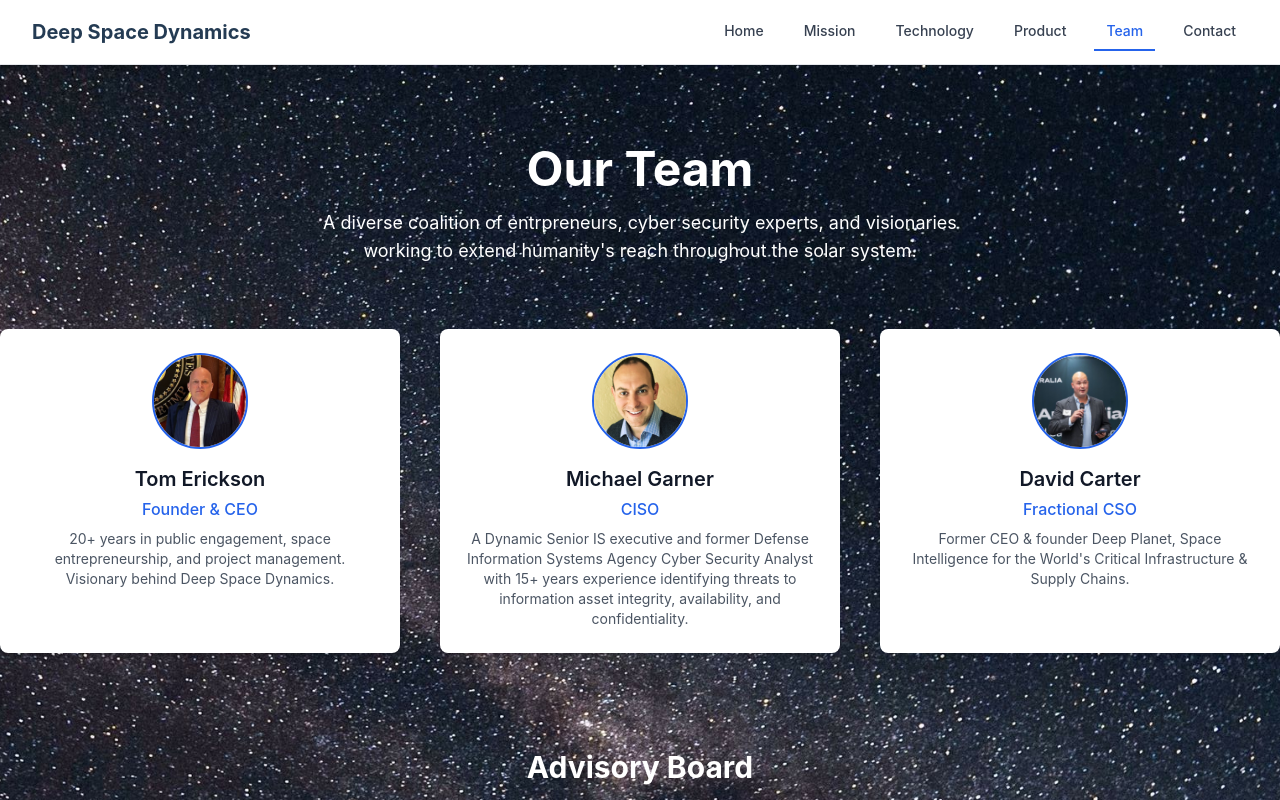
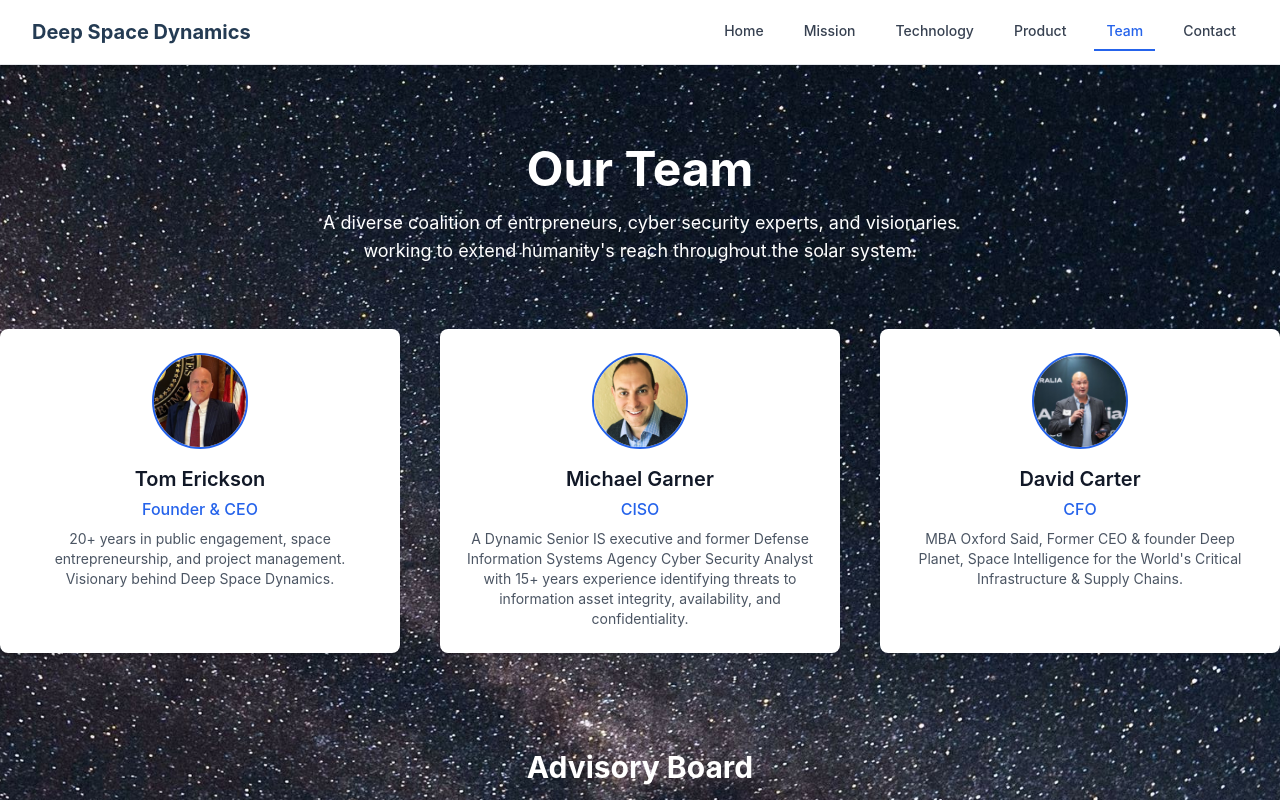
Before and after one commit to tommytoyou/deep-space-dynamics, a React (Create React App) app: page /team in a window 1280 px wide. Shown: the top 800 px of the page. Built offline with nearby package versions, Linux system fonts and the light colour scheme; the HTML template or start-up script is replaced by a standard one.

Commit message:
Update CFO info

```diff
--- a/src/pages/Team.jsx
+++ b/src/pages/Team.jsx
@@ -37,13 +37,13 @@ const Team = () => {
             </p>
           </div>
 
-          {/* CSO */}
+          {/* CFO */}
           <div className="bg-white rounded-lg shadow-md p-6 text-center">
             <img src="/images/team/david.jpeg" alt="David Carter" className="w-24 h-24 rounded-full mx-auto mb-4 object-cover border-2 border-primary-600" />
             <h2 className="text-xl font-semibold text-gray-900 mb-1">David Carter</h2>
-            <p className="text-primary-600 font-medium">Fractional CSO</p>
+            <p className="text-primary-600 font-medium"> CFO</p>
             <p className="text-sm text-gray-600 mt-2">
-              Former CEO & founder Deep Planet, Space Intelligence for the World's Critical Infrastructure & Supply Chains.
+              MBA Oxford Said, Former CEO & founder Deep Planet, Space Intelligence for the World's Critical Infrastructure & Supply Chains.
             </p>
           </div>
         </div>
```
